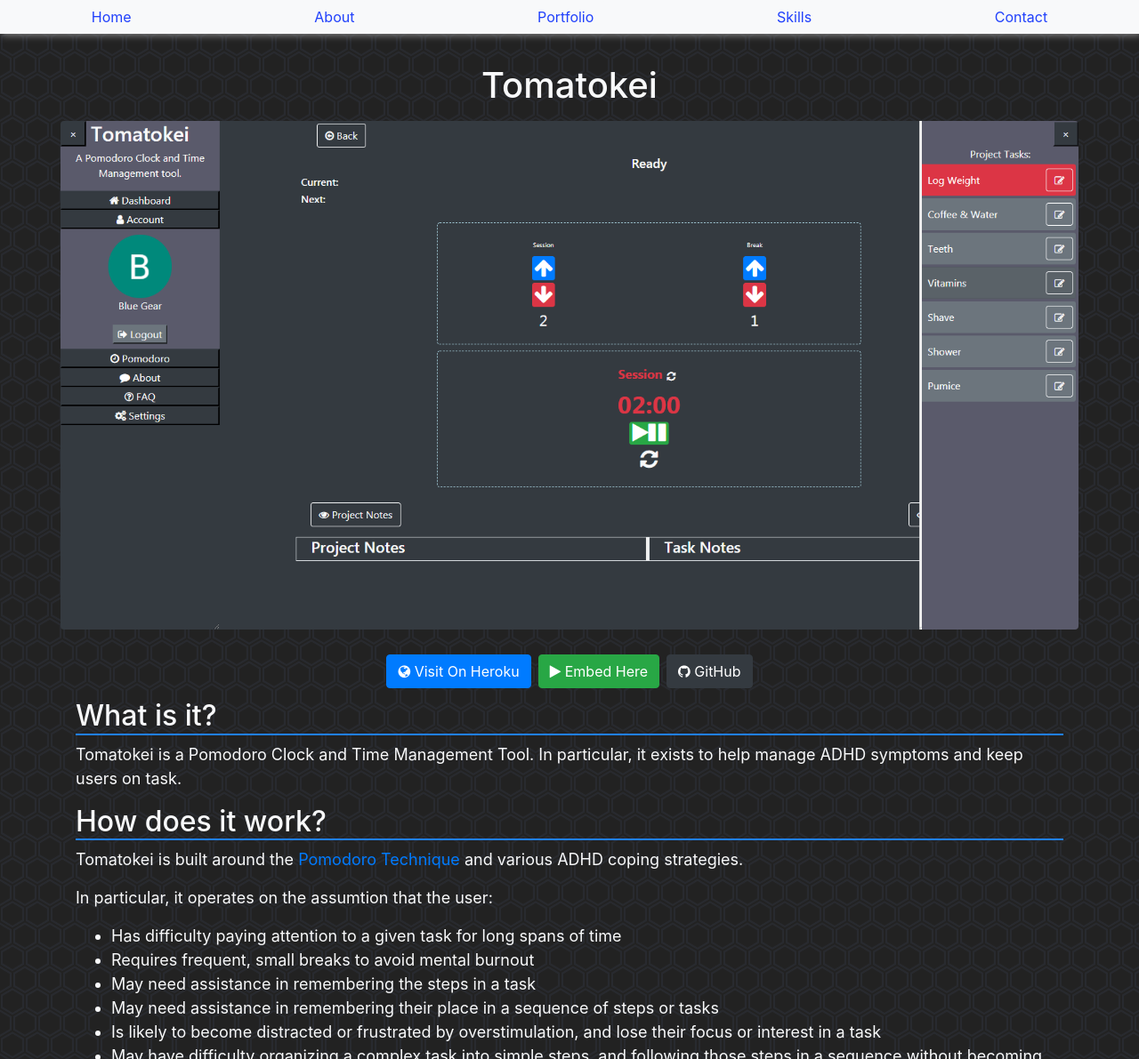
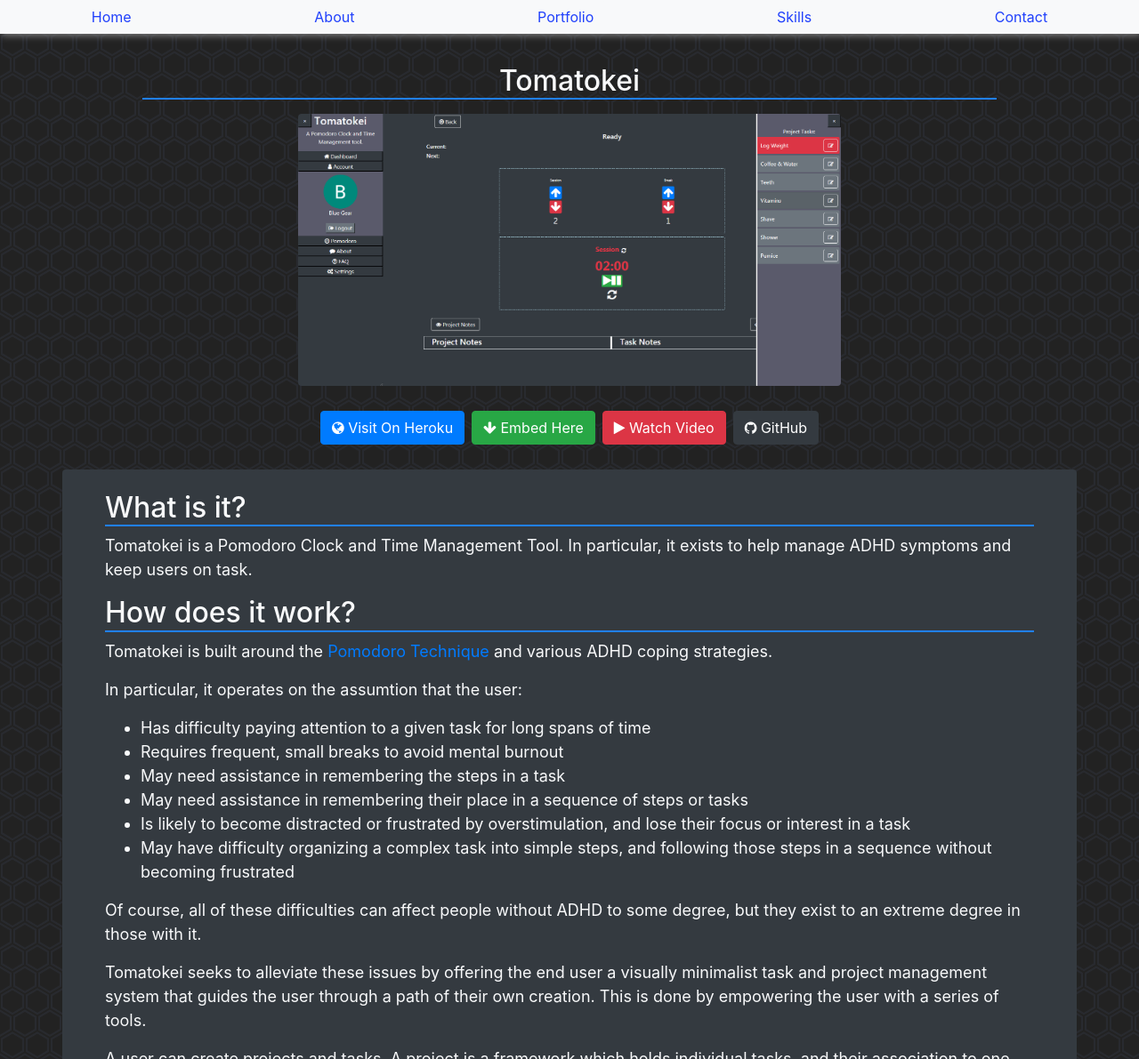
Before and after one commit to bluegeartechnology/portfolio, a React (Create React App) app: page /tomatokei in a window 1280 px wide. Shown: the top 1191 px of the page at 89% size. Built offline with nearby package versions, Linux system fonts and the light colour scheme.

Commit message:
Refining visual design of Tomatokei.js. Added button for eventual video presentation. Added fadeIn transition there, and in Home.js.

```diff
--- a/src/App.js
+++ b/src/App.js
@@ -6,6 +6,8 @@
 import Home from './Home'
 import Tomatokei from './projects/Tomatokei'
 
+import ScrollToTop from './ScrollToTop'
+
 function App() {
   return (
     <div className="App">
@@ -13,15 +15,16 @@
 
 
       <Router>
+        <ScrollToTop />
 
         <nav id='navbar' className='bg-light'>
 
           <div className="row-col d-flex justify-content-around ">
-            <a className={`App-link btn btn-light ${window.innerWidth < 360 ? 'px-0' : ''}`} href="/#home">Home</a>
-            <a className={`App-link btn btn-light ${window.innerWidth < 360 ? 'px-0' : ''}`} href="/#about">About</a>
-            <a className={`App-link btn btn-light ${window.innerWidth < 360 ? 'px-0' : ''}`} href="/#portfolio">Portfolio</a>
-            <a className={`App-link btn btn-light ${window.innerWidth < 360 ? 'px-0' : ''}`} href="/#skills">Skills</a>
-            <a className={`App-link btn btn-light ${window.innerWidth < 360 ? 'px-0' : ''}`} href="/#contact">Contact</a>
+            <a href="/" className={`App-link btn btn-light ${window.innerWidth < 360 ? 'px-0' : ''}`}>Home</a>
+            <a href="/#about" className={`App-link btn btn-light ${window.innerWidth < 360 ? 'px-0' : ''}`}>About</a>
+            <a href="/#portfolio" className={`App-link btn btn-light ${window.innerWidth < 360 ? 'px-0' : ''}`}>Portfolio</a>
+            <a href="/#skills" className={`App-link btn btn-light ${window.innerWidth < 360 ? 'px-0' : ''}`}>Skills</a>
+            <a href="/#contact" className={`App-link btn btn-light ${window.innerWidth < 360 ? 'px-0' : ''}`}>Contact</a>
 
           </div>
         </nav>
--- a/src/Home.js
+++ b/src/Home.js
@@ -3,7 +3,7 @@
 
 const Home = () => {
     return (
-        <div>
+        <div className=' animate__animated animate__fadeIn'>
 
             <header className="App-header">
 
@@ -142,11 +142,13 @@
                                 <div className="d-flex flex-column justify-content-between">
                                     <h3>Portfolio Site</h3>
                                     <small>Yes, the very portfolio site you're looking at right now!</small>
+                                    <br />
+                                    <br />
 
                                     <p>Serves as a playground for me to flex new skills I've learned.</p>
                                     <p>Come take a look under the hood at GitHub.</p>
                                     <div className="row justify-content-center d-flex p-2">
-                                        <a href="" onClick={(e) => { e.preventDefault(); alert(`You're already here, wise guy.`) }}><button className="btn btn-primary mx-1"><i className="fa fa-globe"></i> Visit</button></a>
+                                        <a href="/#" onClick={(e) => { e.preventDefault(); alert(`You're already here, wise guy.`) }}><button className="btn btn-primary mx-1"><i className="fa fa-globe"></i> Visit</button></a>
                                         <a href="./portfolio" ><button className="btn btn-success mx-1"><i className="fa fa-bar-chart"></i> Details</button></a>
                                         <a href="https://github.com/bluegeartechnology/portfolio" target='blank'><button className="btn btn-dark mx-1"><i className="fa fa-github"></i> GitHub</button></a>
                                     </div>
--- /dev/null
+++ b/src/ScrollToTop.js
@@ -0,0 +1,17 @@
+import { useEffect } from 'react';
+import { withRouter } from 'react-router-dom';
+
+function ScrollToTop({ history }) {
+    useEffect(() => {
+        const unlisten = history.listen(() => {
+            window.scrollTo(0, 0);
+        });
+        return () => {
+            unlisten();
+        }
+    }, []);
+
+    return (null);
+}
+
+export default withRouter(ScrollToTop);
--- a/src/projects/Tomatokei.js
+++ b/src/projects/Tomatokei.js
@@ -1,18 +1,19 @@
 import React from 'react'
 
-const tomatokei = () => {
+const Tomatokei = () => {
     return (
         <div id="portfolio" className='py-5 my-4  text-light'>
-            <div className="">
-                <h1 className='text-center'>Tomatokei</h1>
+            <div className="animate__animated animate__fadeIn">
+                <h2 className='text-center col-9 mx-auto'>Tomatokei</h2>
 
 
-                <div id='imageAndEmbed' className="my-3 rounded mx-auto d-flex justify-content-center col-11">
+                <div id='imageAndEmbed' className="my-3 rounded mx-auto d-flex justify-content-center col-11 col-lg-6">
                     <img width='100%' src="\tomatokei.png" alt="" className='rounded my-auto' />
                 </div>
 
                 <div className="row justify-content-center d-flex p-2">
                     <a href="https://tomatokei.herokuapp.com" target='blank'><button className="btn btn-primary mx-1 my-1"><i className="fa fa-globe"></i>&nbsp;Visit On Heroku</button></a>
+
                     <button className="btn btn-success mx-1 my-1" onClick={
                         () => {
                             document.getElementById('imageAndEmbed').innerHTML = `<iframe id='embeddedApp' className='mx-auto' src="https://tomatokei.herokuapp.com" frameborder="1"></iframe>`
@@ -21,13 +22,19 @@
                         }
 
                     }>
-                        <i className="fa fa-play"></i>
+                        <i className="fa fa-arrow-down"></i>
                             &nbsp;Embed Here
                             </button>
+
+                    <button className='btn btn-danger mx-1 my-1'>
+                        <i className="fa fa-play"></i>
+                            &nbsp;Watch Video
+                    </button>
+
                     <a href="https://github.com/bluegeartechnology/Tomatokei" target='blank'><button className="btn btn-dark mx-1 my-1"><i className="fa fa-github"></i>&nbsp;GitHub</button></a>
                 </div>
 
-                <div className='container'>
+                <div className='container bg-dark rounded px-5 py-4 my-3'>
                     <h2>What is it?</h2>
                     <p>Tomatokei is a Pomodoro Clock and Time Management Tool. In particular, it exists to help manage ADHD symptoms and keep users on task.</p>
 
@@ -156,4 +163,4 @@
     )
 }
 
-export default tomatokei
+export default Tomatokei
```
